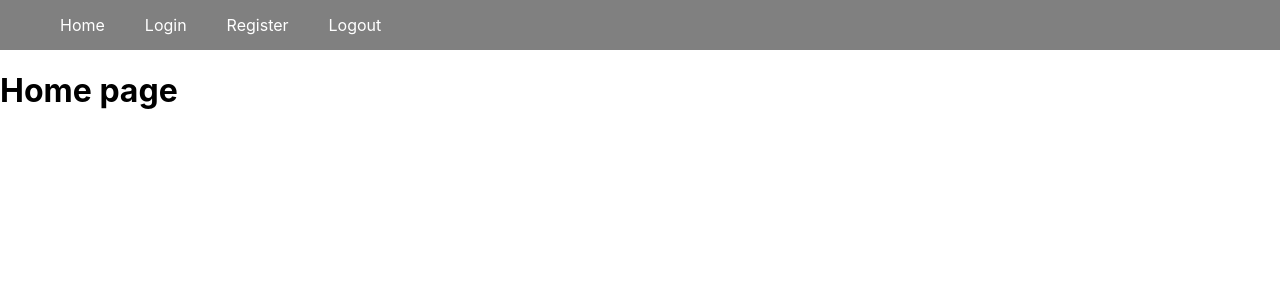
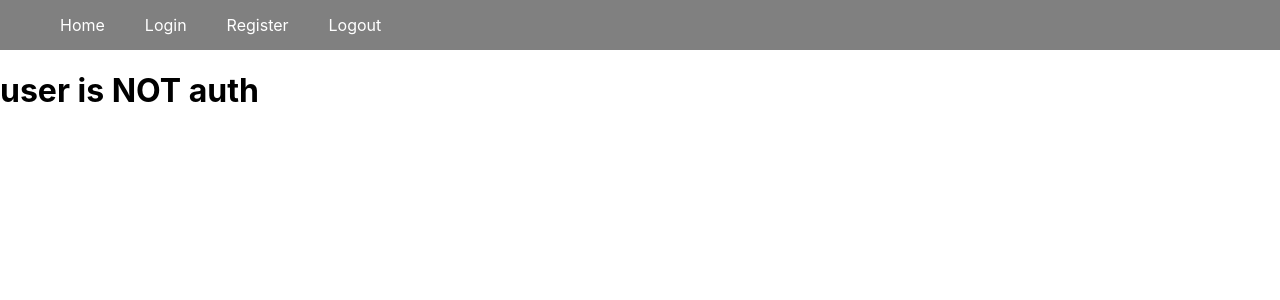
Before and after one commit to ipetrov22/firebase-auth-demo, a React (Create React App) app in the folder client/: page / in a window 1280 px wide. Shown: the top 300 px of the page. Built offline with nearby package versions, Linux system fonts and the light colour scheme; no server answers.

Commit message:
display auth status on home page

```diff
--- a/client/src/components/Home/Home.js
+++ b/client/src/components/Home/Home.js
@@ -1,9 +1,12 @@
-
+import { useContext } from 'react';
+import { AuthContext } from '../../contexts/Auth';
 
 const Home = () => {
-    return(
+    const auth = useContext(AuthContext);
+
+    return (
         <div className="home-page">
-            <h1>Home page</h1>
+            <h1>{auth ? 'user is auth' : 'user is NOT auth'}</h1>
         </div>
     );
 };
```
